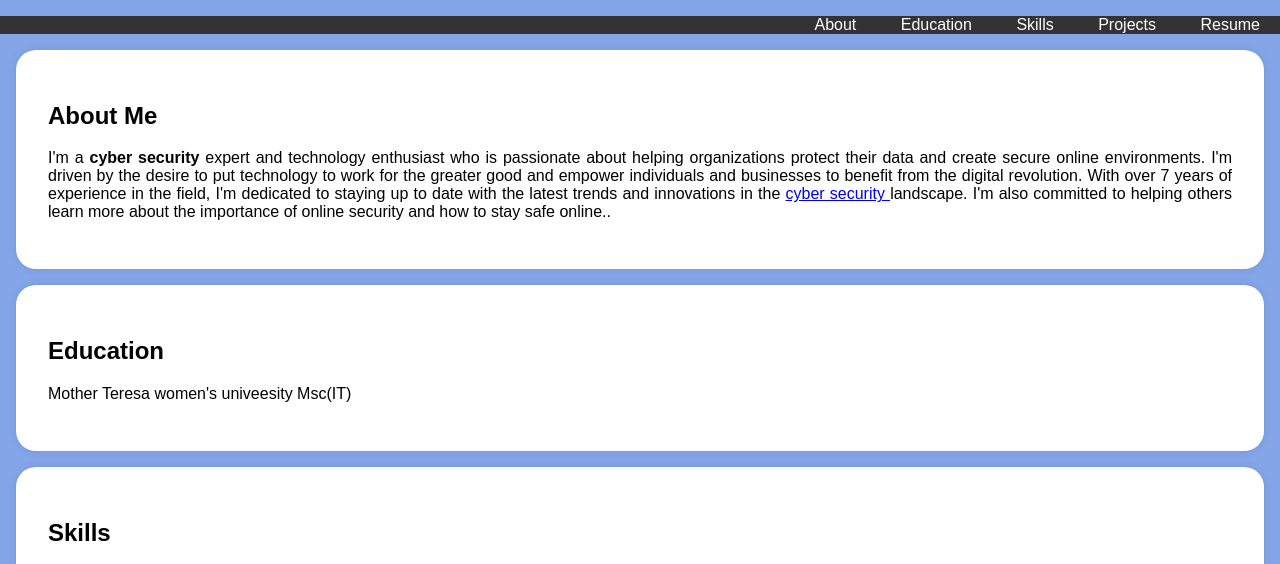
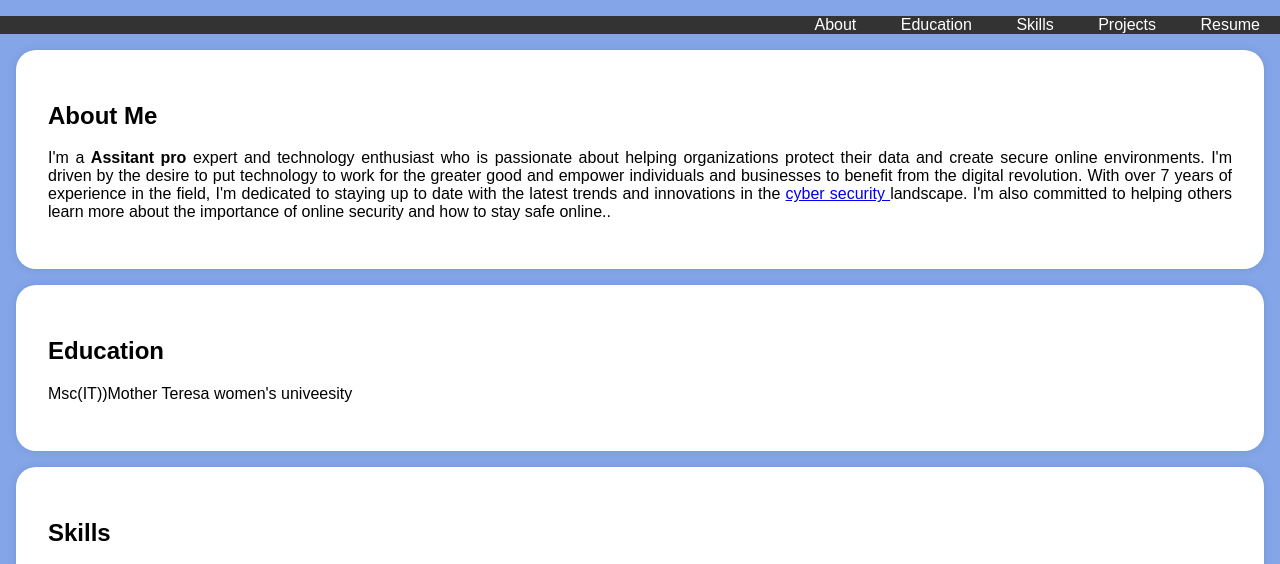
Before and after one commit to savithavenkatraman/mywebsite, a plain HTML site: page index.html in a window 1280 px wide. Shown: the part 197-761 px from the top of the page. Drawn offline with Linux system fonts and the light colour scheme.

Commit message:
Update index.html

```diff
--- a/index.html
+++ b/index.html
@@ -115,14 +115,14 @@
     <section id="about">
         <div class="section-content">
             <h2>About Me</h2>
-            <p>I'm a <b>cyber security </b>expert and technology enthusiast who is passionate about helping organizations protect their data and create secure online environments. I'm driven by the desire to put technology to work for the greater good and empower individuals and businesses to benefit from the digital revolution. With over 7 years of experience in the field, I'm dedicated to staying up to date with the latest trends and innovations in the <a href="https://techtrainer20.github.io/git_con2/" traget="_target">cyber security </a> landscape. I'm also committed to helping others learn more about the importance of online security and how to stay safe online..</p>
+            <p>I'm a <b>Assitant pro </b>expert and technology enthusiast who is passionate about helping organizations protect their data and create secure online environments. I'm driven by the desire to put technology to work for the greater good and empower individuals and businesses to benefit from the digital revolution. With over 7 years of experience in the field, I'm dedicated to staying up to date with the latest trends and innovations in the <a href="https://techtrainer20.github.io/git_con2/" traget="_target">cyber security </a> landscape. I'm also committed to helping others learn more about the importance of online security and how to stay safe online..</p>
         </div>
     </section>
 
     <section id="education">
         <div class="section-content">
             <h2>Education</h2>
-            <p>Mother Teresa women's univeesity Msc(IT)</p>
+            <p>Msc(IT))Mother Teresa women's univeesity </p>
 
 
         </div>
```
